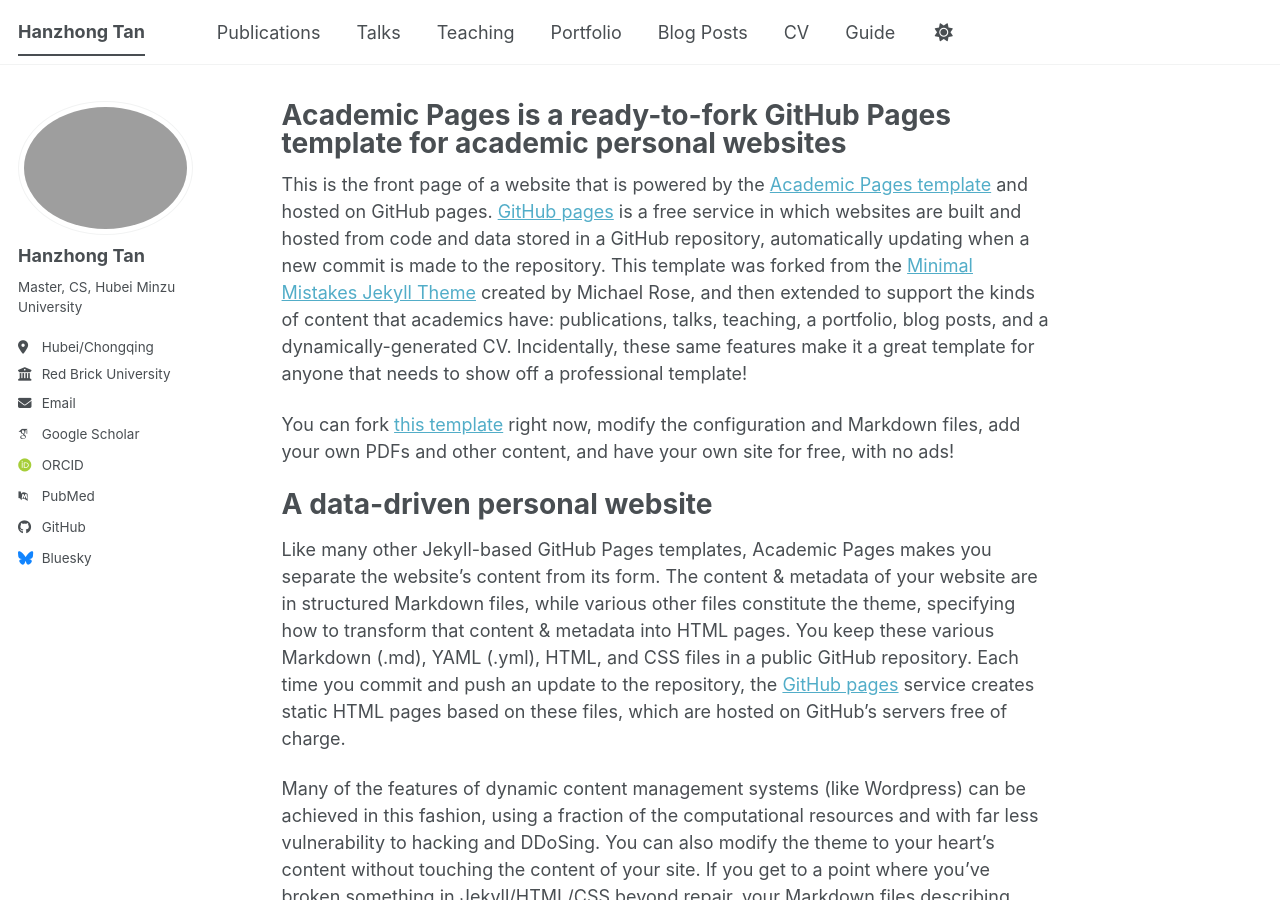
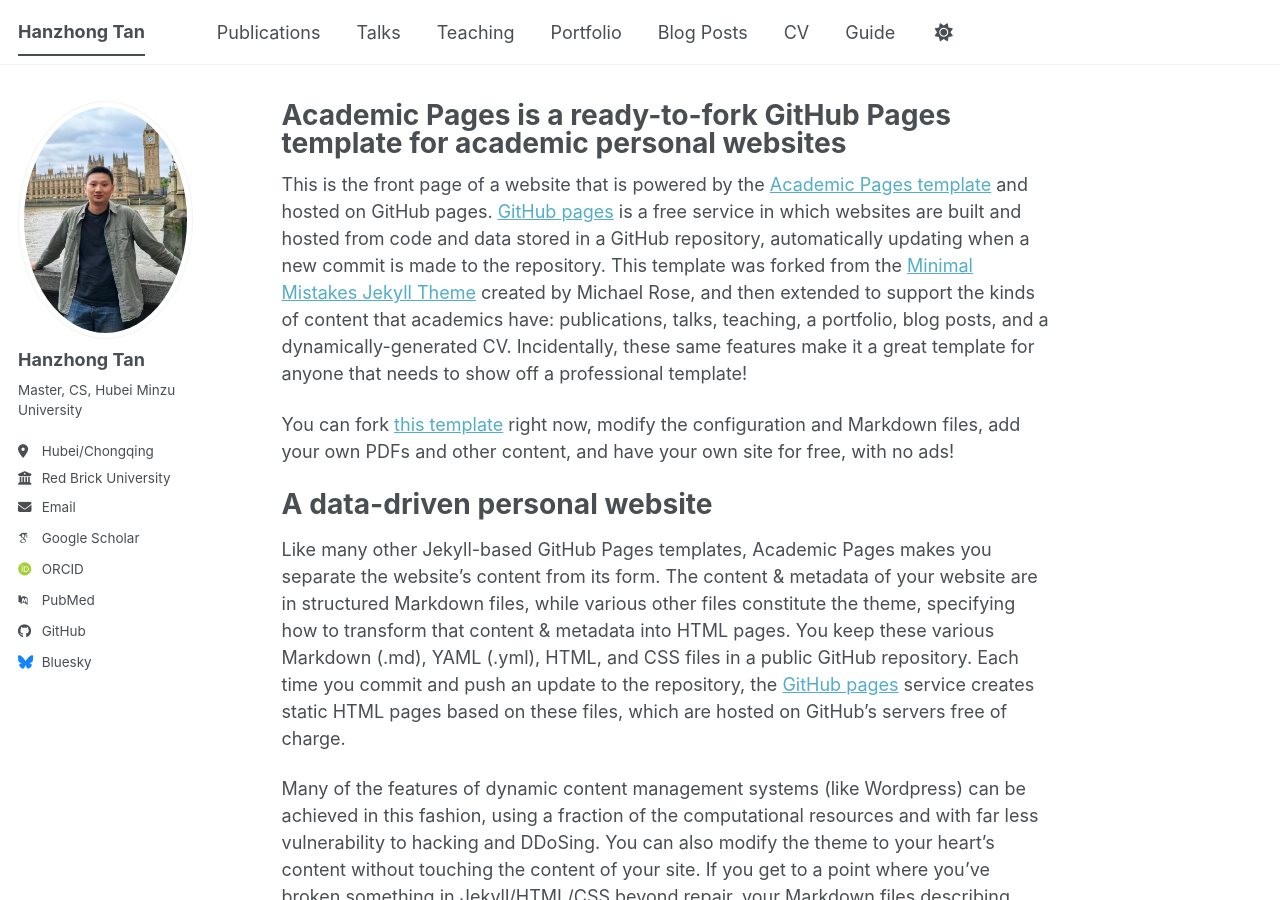
Before and after one commit to liangjiaxiaoqi/liangjiaxiaoqi.github.io, a Jekyll site: the page built from _pages/about.md, in a window 1280 px wide and 900 px high. Built offline with Jekyll 4.4.1, drawn with Linux system fonts in a browser that asks for light colours; some web fonts are replaced; a script bundle is joined from its source files by our own code; library files that are not in the unit come from our copies.

Commit message:
Update _config.yml

```diff
--- a/_config.yml
+++ b/_config.yml
@@ -23,7 +23,7 @@
 #               Additional customization can be done by editing /_includes/author-profile.html
 author:
   # Biographic information
-  avatar           : "1_Japan_Tokyo.jpg"  # 修改"profile.png"
+  avatar           : "2_England_London.jpg"  # "1_Japan_Tokyo.jpg"  # 修改"profile.png"
   name             : "Hanzhong Tan"  # 修改"Your Sidebar Name"
   pronouns         : # example: "she/her"
   bio              : "Master, CS, Hubei Minzu University"  # 修改"Short biography for the left-hand sidebar"
```
